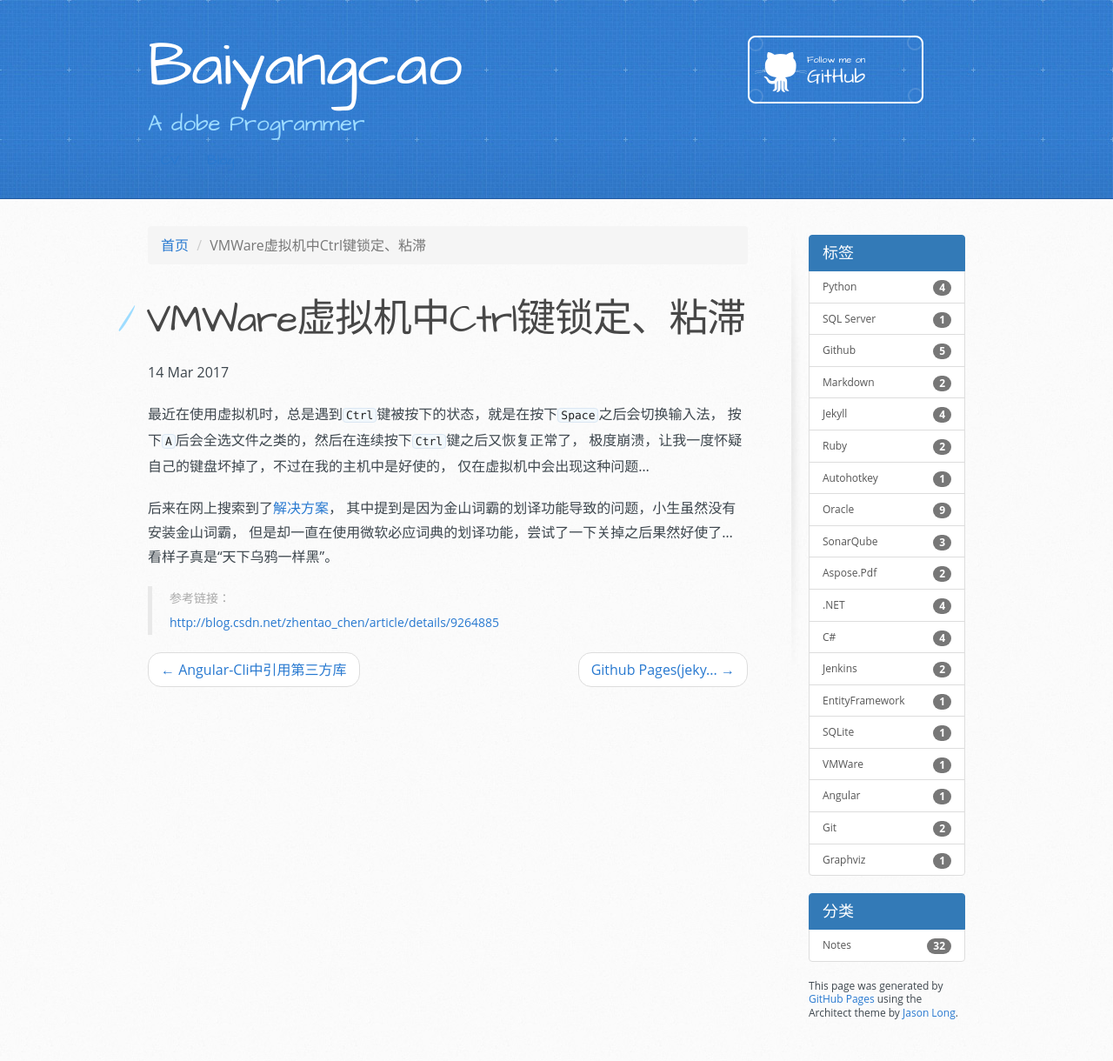
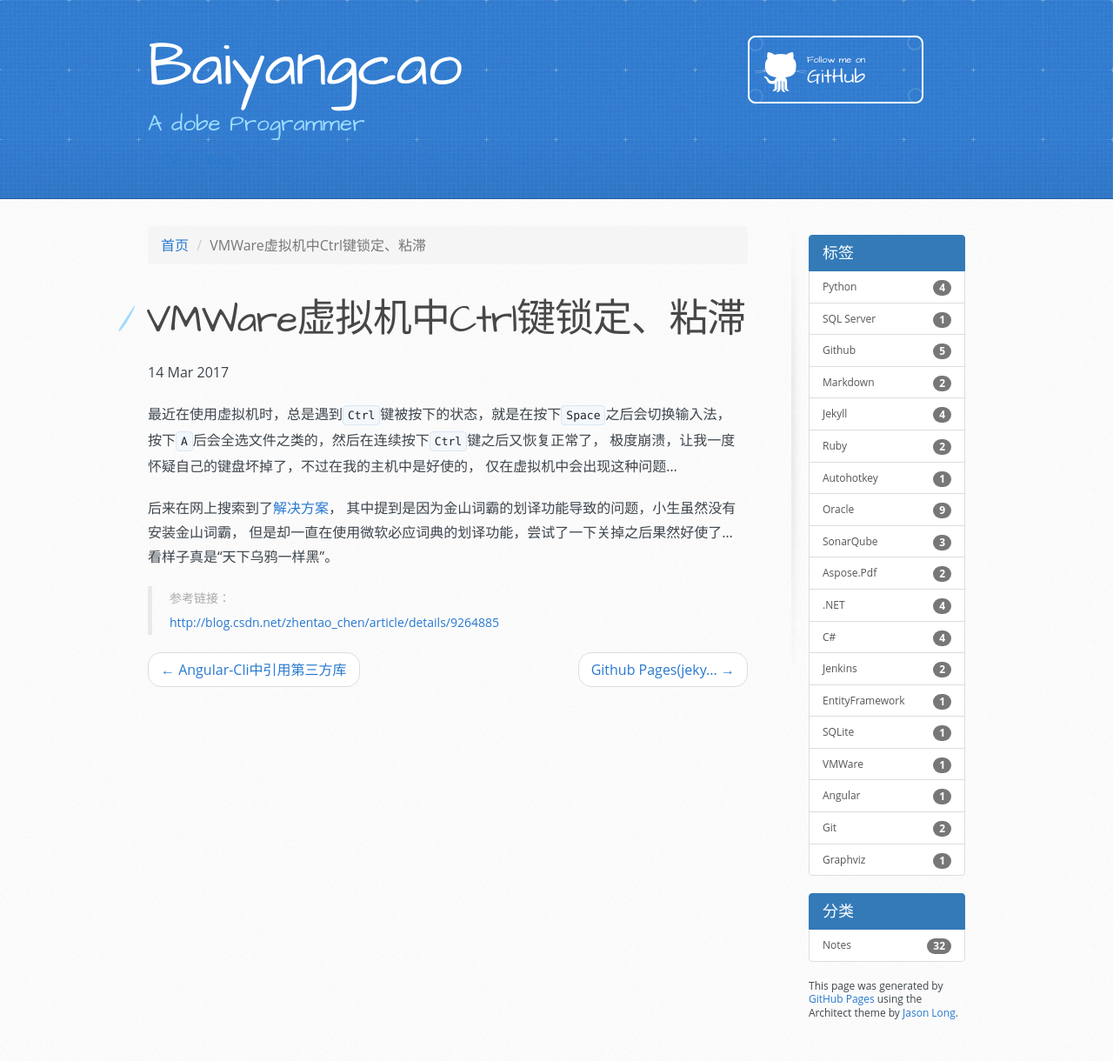
Before and after one commit to baiyangcao/baiyangcao.github.io, a Jekyll site: the page built from _posts/2017-03-14-vmware-ctrl.md, in a window 1280 px wide. Shown: the whole page at 87% size. Built offline with Jekyll 4.4.1, drawn with Linux system fonts in a browser that asks for light colours; nearby versions of some CDN libraries; library files that are not in the unit come from our copies.

Commit message:
行内代码样式调整

```diff
--- a/stylesheets/stylesheet.css
+++ b/stylesheets/stylesheet.css
@@ -563,7 +563,7 @@
 }
 
 code {
-  padding: 0 3px;
+  padding: 3px 5px;
   background-color: #f2f8fc;
   border: solid 1px #dbe7f3;
 }
```
